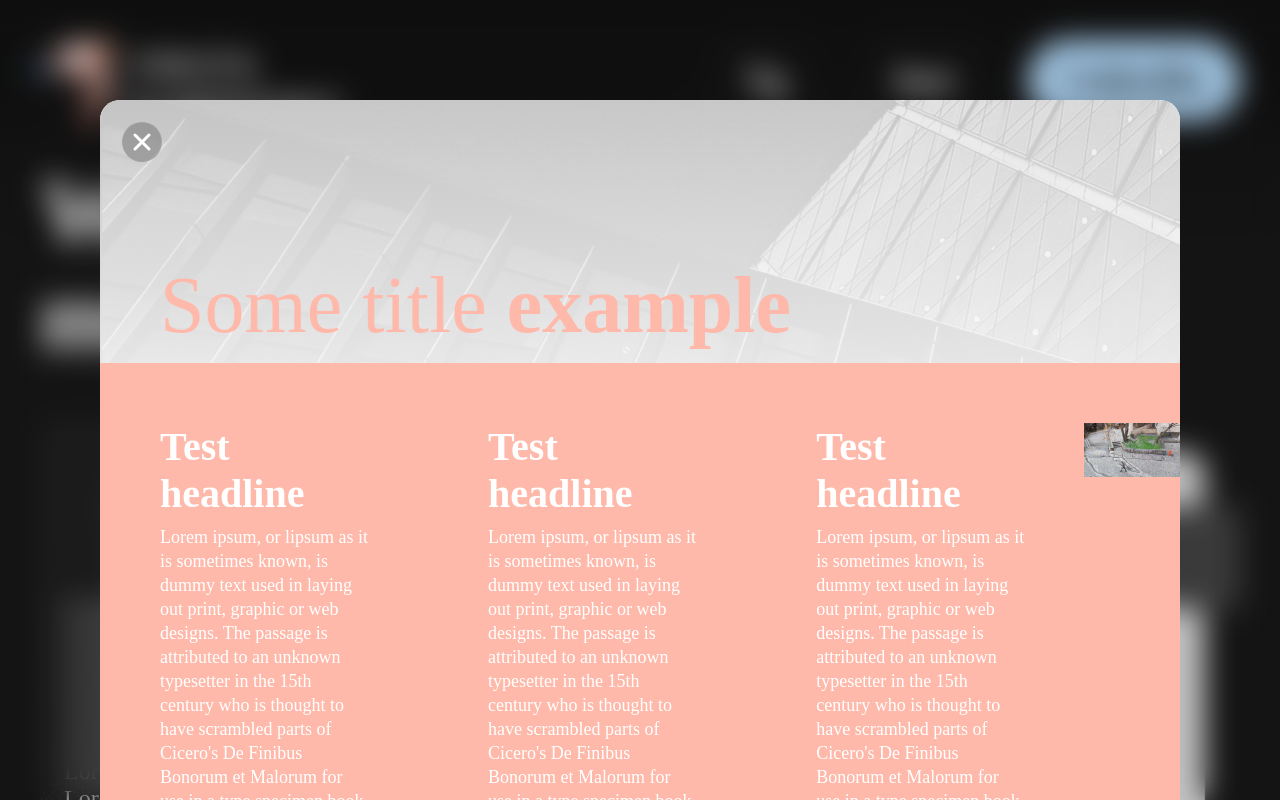
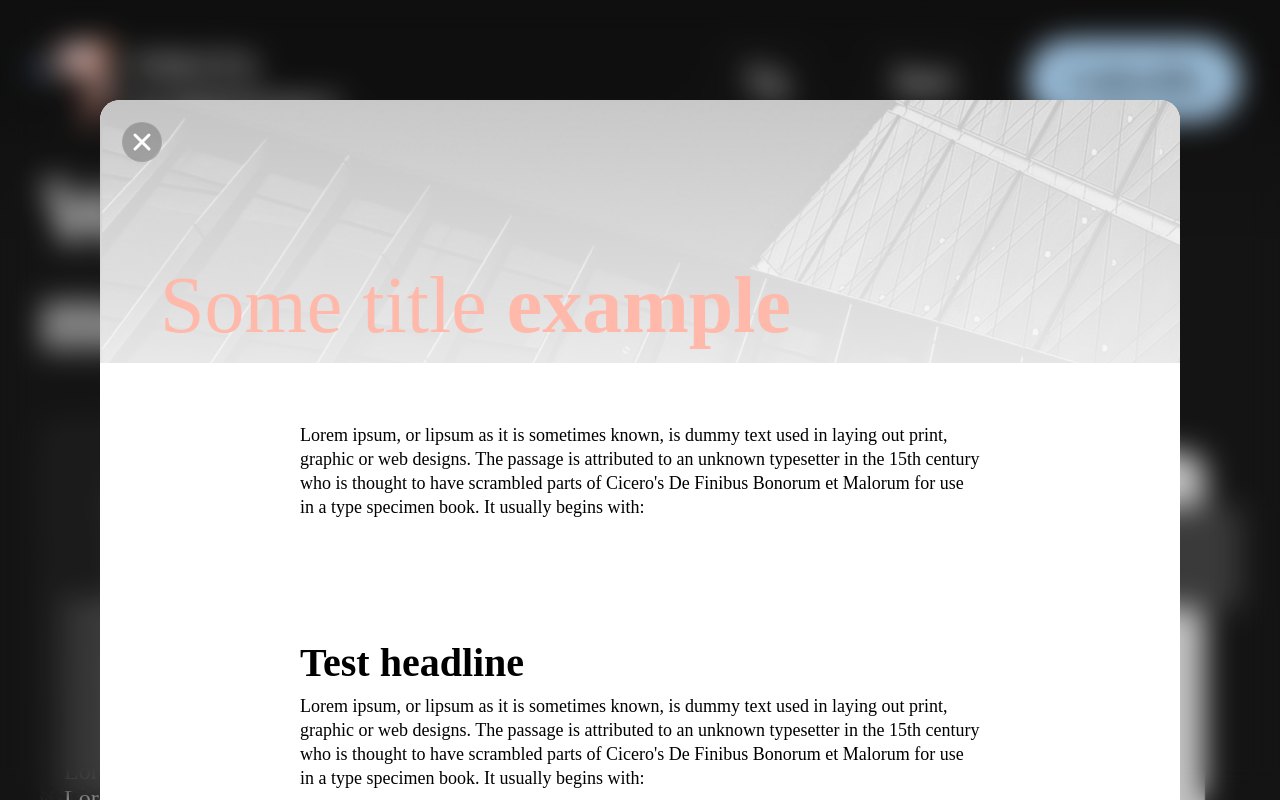
Before and after one commit to 19Crimson/designer-portfolio, a Vue app: page / in a window 1280 px wide. Both pictures are taken after a click on the element 226 px from the left and 666 px from the top of the page. Built offline with nearby package versions, Linux system fonts and the light colour scheme; a web font is replaced by a local one.

Commit message:
fix default props and ts errors

```diff
--- a/src/components/layout/Headline.vue
+++ b/src/components/layout/Headline.vue
@@ -1,11 +1,12 @@
 <script setup lang="ts">
-import { defineProps, computed } from 'vue'
+import { defineProps, computed, PropType } from 'vue'
+import { TextAlign } from '@/utils/types'
 
 const props = defineProps({
   color: String,
   align: {
-    type: String,
-    default: 'center'
+    type: String as PropType<TextAlign>,
+    default: 'left'
   },
 })
 
--- a/src/components/layout/ImageWrapper.vue
+++ b/src/components/layout/ImageWrapper.vue
@@ -20,6 +20,7 @@ const computedSrc = computed(() => `/src/assets/img/${props.folder}/${props.imag
   width: 100%;
 
   > img {
+    display: block;
     width: 100%;
     object-fit: contain;
   }
--- a/src/components/layout/ProjectHeader.vue
+++ b/src/components/layout/ProjectHeader.vue
@@ -1,13 +1,18 @@
 <script setup lang="ts">
 import { defineProps, computed } from 'vue'
+import { TextAlign } from '@/utils/types'
 
 const props = defineProps({
+  /**
+   * The only true button.
+   * @title Best Button
+   */
   title: String,
   folder: String,
   bgImage: String,
   bgColor: String,
   titleColor: String,
-  alignCenter: Boolean,
+  center: Boolean,
   noBgRepeat: Boolean,
 })
 
@@ -18,7 +23,7 @@ const headerStyle = computed(() => ({
 const titleStyle = computed(() => ({
   color: props.titleColor,
   // FIXME: Fix ts error
-  textAlign: props.alignCenter ? 'center' : 'left',
+  textAlign: props.center ? 'center' : 'left' as TextAlign,
   backgroundColor: props.bgColor,
   backgroundRepeat: props.noBgRepeat ? 'no-repeat' : 'repeat',
 }))
--- a/src/components/layout/ProjectRow.vue
+++ b/src/components/layout/ProjectRow.vue
@@ -2,22 +2,38 @@
 import { defineProps, computed } from 'vue'
 
 const props = defineProps({
-  folder: String,
+  folder: {
+    type: String,
+    default: '',
+  },
   bgImage: String,
-  bgColor: String,
+  color: String,
   noBgRepeat: Boolean,
+  noPadding: Boolean,
+  center: Boolean,
 })
 
-const headerStyle = computed(() => ({
-  ...(props.bgImage && { backgroundImage: `url("/src/assets/img/${props.folder}/${props.bgImage}")` }),
-  backgroundColor: props.bgColor,
+const bgPath = computed(() => {
+  return props.folder
+    ? `url("/src/assets/img/${props.folder}/${props.bgImage}")`
+    : `url("/src/assets/img/${props.bgImage}")`
+})
+
+const rowWrapperStyle = computed(() => ({
+  ...(props.bgImage && { backgroundImage: bgPath.value }),
+  backgroundColor: props.color,
   backgroundRepeat: props.noBgRepeat ? 'no-repeat' : 'repeat',
+  padding: props.noPadding ? '0' : '60px 0px'
+}))
+
+const rowStyle = computed(() => ({
+  'justify-content': props.center ? 'center' : 'space-between',
 }))
 </script>
 
 <template>
-  <div class="project-row__wrapper" :style="headerStyle">
-    <div class="project-row" :style="headerStyle">
+  <div class="project-row__wrapper" :style="rowWrapperStyle">
+    <div class="project-row" :style="rowStyle">
       <slot/>
     </div>
   </div>
@@ -25,8 +41,8 @@ const headerStyle = computed(() => ({
 
 <style scoped lang="scss">
 .project-row {
+  width: 100%;
   display: flex;
-  justify-content: space-between;
 
   &__wrapper {
     display: flex;
--- a/src/components/layout/TextBlock.vue
+++ b/src/components/layout/TextBlock.vue
@@ -1,12 +1,13 @@
 <script setup lang="ts">
-import { defineProps, computed } from 'vue'
+import { defineProps, computed, PropType } from 'vue'
+import { TextAlign } from '@/utils/types'
 
 const props = defineProps({
   color: String,
   folder: String,
   align: {
-    type: String,
-    default: 'center'
+    type: String as PropType<TextAlign>,
+    default: 'left'
   },
   noBgRepeat: Boolean,
 })
@@ -18,14 +19,21 @@ const computedStyle = computed(() => ({
 </script>
 
 <template>
-  <div class="text-block" :style="computedStyle">
-    <slot/>
+  <div class="text-block__wrapper" :style="computedStyle">
+    <div class="text-block" :style="computedStyle">
+      <slot/>
+    </div>
   </div>
 </template>
 
 <style scoped lang="scss">
 .text-block {
-  margin: 0 60px;
-  max-width: 680px;
+  width: 100%;
+
+  &__wrapper {
+    max-width: 800px;
+    padding: 0 60px;
+    width: 100%;
+  }
 }
 </style>
--- a/src/components/layout/TextWrapper.vue
+++ b/src/components/layout/TextWrapper.vue
@@ -1,11 +1,12 @@
 <script setup lang="ts">
-import { defineProps, computed } from 'vue'
+import { defineProps, computed, PropType } from 'vue'
+import { TextAlign } from '@/utils/types'
 
 const props = defineProps({
   color: String,
   align: {
-    type: String,
-    default: 'center'
+    type: String as PropType<TextAlign>,
+    default: 'left'
   },
 })
 
--- /dev/null
+++ b/src/components/pages/index.ts
@@ -0,0 +1,5 @@
+import MainPage from '@/components/layout/ProjectModal.vue'
+
+export {
+    MainPage
+}
--- a/src/components/projects/TestProject.vue
+++ b/src/components/projects/TestProject.vue
@@ -34,6 +34,92 @@ const handleClose = () => {
       Some title <strong style="font-weight: 900;">example</strong>
     </ProjectHeader>
 
+    <ProjectRow center>
+      <TextBlock>
+        <TextWrapper>
+          Lorem ipsum, or lipsum as it is sometimes known, is dummy text used in laying out print, graphic or web designs. The passage is attributed to an unknown typesetter in the 15th century who is thought to have scrambled parts of Cicero's De Finibus Bonorum et Malorum for use in a type specimen book. It usually begins with:
+        </TextWrapper>
+      </TextBlock>
+    </ProjectRow>
+
+    <ProjectRow center>
+      <TextBlock>
+        <Headline>
+          Test headline
+        </Headline>
+        <TextWrapper>
+          Lorem ipsum, or lipsum as it is sometimes known, is dummy text used in laying out print, graphic or web designs. The passage is attributed to an unknown typesetter in the 15th century who is thought to have scrambled parts of Cicero's De Finibus Bonorum et Malorum for use in a type specimen book. It usually begins with:
+        </TextWrapper>
+      </TextBlock>
+    </ProjectRow>
+
+    <ProjectRow center>
+      <TextBlock>
+        <Headline>
+          Test headline
+        </Headline>
+        <TextWrapper>
+          Lorem ipsum, or lipsum as it is sometimes known, is dummy text used in laying out print, graphic or web designs. The passage is attributed to an unknown typesetter in the 15th century who is thought to have scrambled parts of Cicero's De Finibus Bonorum et Malorum for use in a type specimen book. It usually begins with:
+        </TextWrapper>
+      </TextBlock>
+
+      <ImageWrapper
+        folder="test-project"
+        image="test-img.jpg"
+      />
+    </ProjectRow>
+
+    <ProjectRow center color="#f4c5e3">
+      <ImageWrapper
+        folder="test-project"
+        image="test-img.jpg"
+      />
+
+      <TextBlock>
+        <Headline>
+          Test headline
+        </Headline>
+        <TextWrapper>
+          Lorem ipsum, or lipsum as it is sometimes known, is dummy text used in laying out print, graphic or web designs. The passage is attributed to an unknown typesetter in the 15th century who is thought to have scrambled parts of Cicero's De Finibus Bonorum et Malorum for use in a type specimen book. It usually begins with:
+        </TextWrapper>
+      </TextBlock>
+    </ProjectRow>
+
+    <ProjectRow center color="#3c3c3c">
+      <ImageWrapper
+        folder="test-project"
+        image="test-img.jpg"
+      />
+    </ProjectRow>
+
+    <ProjectRow center no-padding color="#f4c5e3">
+      <ImageWrapper
+        folder="test-project"
+        image="test-img.jpg"
+      />
+      <ImageWrapper
+        folder="test-project"
+        image="test-img.jpg"
+      />
+    </ProjectRow>
+
+    <ProjectRow center color="#3c3c3c">
+      <TextBlock>
+        <Headline>
+          Test headline
+        </Headline>
+        <TextWrapper>
+          Lorem ipsum, or lipsum as it is sometimes known, is dummy text used in laying out print, graphic or web designs. The passage is attributed to an unknown typesetter in the 15th century who is thought to have scrambled parts of Cicero's De Finibus Bonorum et Malorum for use in a type specimen book. It usually begins with:
+        </TextWrapper>
+      </TextBlock>
+
+      <TextBlock>
+        <TextWrapper>
+          Lorem ipsum, or lipsum as it is sometimes known, is dummy text used in laying out print, graphic or web designs. The passage is attributed to an unknown typesetter in the 15th century who is thought to have scrambled parts of Cicero's De Finibus Bonorum et Malorum for use in a type specimen book. It usually begins with:
+        </TextWrapper>
+      </TextBlock>
+    </ProjectRow>
+<!--
     <ProjectRow
       folder="test-project"
       bgColor="#FFB9AA"
@@ -42,58 +128,48 @@ const handleClose = () => {
       <TextBlock>
         <Headline
           color="white"
-          align="left"
+          align="center"
         >
           Test headline
         </Headline>
 
         <TextWrapper
           color="white"
-          align="left"
+          align="center"
         >
           Lorem ipsum, or lipsum as it is sometimes known, is dummy text used in laying out print, graphic or web designs. The passage is attributed to an unknown typesetter in the 15th century who is thought to have scrambled parts of Cicero's De Finibus Bonorum et Malorum for use in a type specimen book. It usually begins with:
         </TextWrapper>
       </TextBlock>
 
-      <TextBlock>
-        <Headline
-          color="white"
-          align="left"
-        >
-          Test headline
-        </Headline>
-
-        <TextWrapper
-          color="white"
-          align="left"
-        >
-          Lorem ipsum, or lipsum as it is sometimes known, is dummy text used in laying out print, graphic or web designs. The passage is attributed to an unknown typesetter in the 15th century who is thought to have scrambled parts of Cicero's De Finibus Bonorum et Malorum for use in a type specimen book. It usually begins with:
-        </TextWrapper>
-      </TextBlock>
-      <TextBlock>
-        <Headline
-          color="white"
-          align="left"
-        >
-          Test headline
-        </Headline>
-
-        <TextWrapper
-          color="white"
-          align="left"
-        >
-          Lorem ipsum, or lipsum as it is sometimes known, is dummy text used in laying out print, graphic or web designs. The passage is attributed to an unknown typesetter in the 15th century who is thought to have scrambled parts of Cicero's De Finibus Bonorum et Malorum for use in a type specimen book. It usually begins with:
-        </TextWrapper>
-      </TextBlock>
       <ImageWrapper
         folder="test-project"
         image="test-img.jpg"
       />
     </ProjectRow>
-    <ImageWrapper
-      folder="test-project"
-      image="test-img.jpg"
-    />
+
+    <ProjectRow
+      bgColor="#FF55CC"
+      no-padding
+    >
+      <ImageWrapper
+        folder="test-project"
+        image="test-img.jpg"
+      />
+    </ProjectRow>
+
+    <ProjectRow>
+      <TextBlock>
+        <TextWrapper>
+          Lorem ipsum, or lipsum as it is sometimes known, is dummy text used in laying out print, graphic or web designs. The passage is attributed to an unknown typesetter in the 15th century who is thought to have scrambled parts of Cicero's De Finibus Bonorum et Malorum for use in a type specimen book. It usually begins with:
+        </TextWrapper>
+      </TextBlock>
+
+      <TextBlock>
+        <TextWrapper>
+          Lorem ipsum, or lipsum as it is sometimes known, is dummy text used in laying out print, graphic or web designs. The passage is attributed to an unknown typesetter in the 15th century who is thought to have scrambled parts of Cicero's De Finibus Bonorum et Malorum for use in a type specimen book. It usually begins with:
+        </TextWrapper>
+      </TextBlock>
+    </ProjectRow> -->
   </ProjectModal>
 </template>
 
--- /dev/null
+++ b/src/utils/types.ts
@@ -0,0 +1 @@
+export type TextAlign = 'center'|'left'|'right'
```
